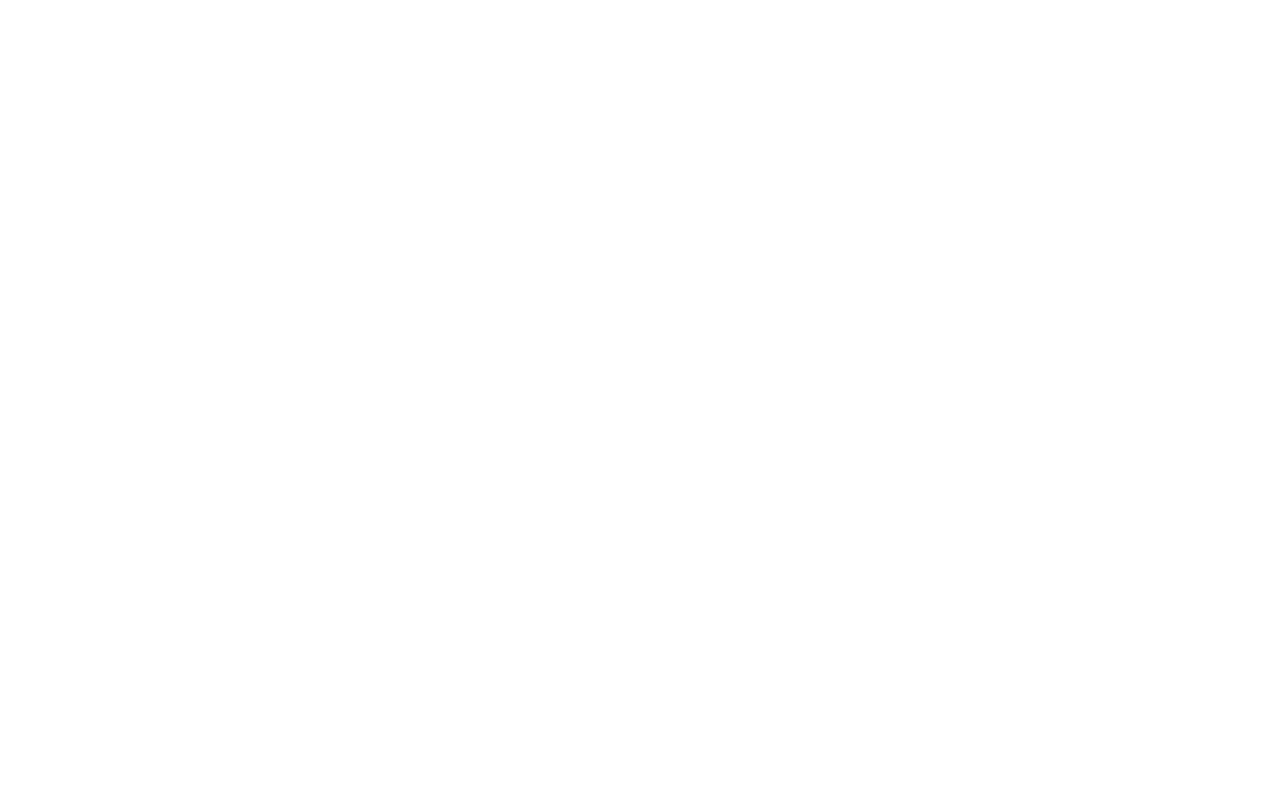
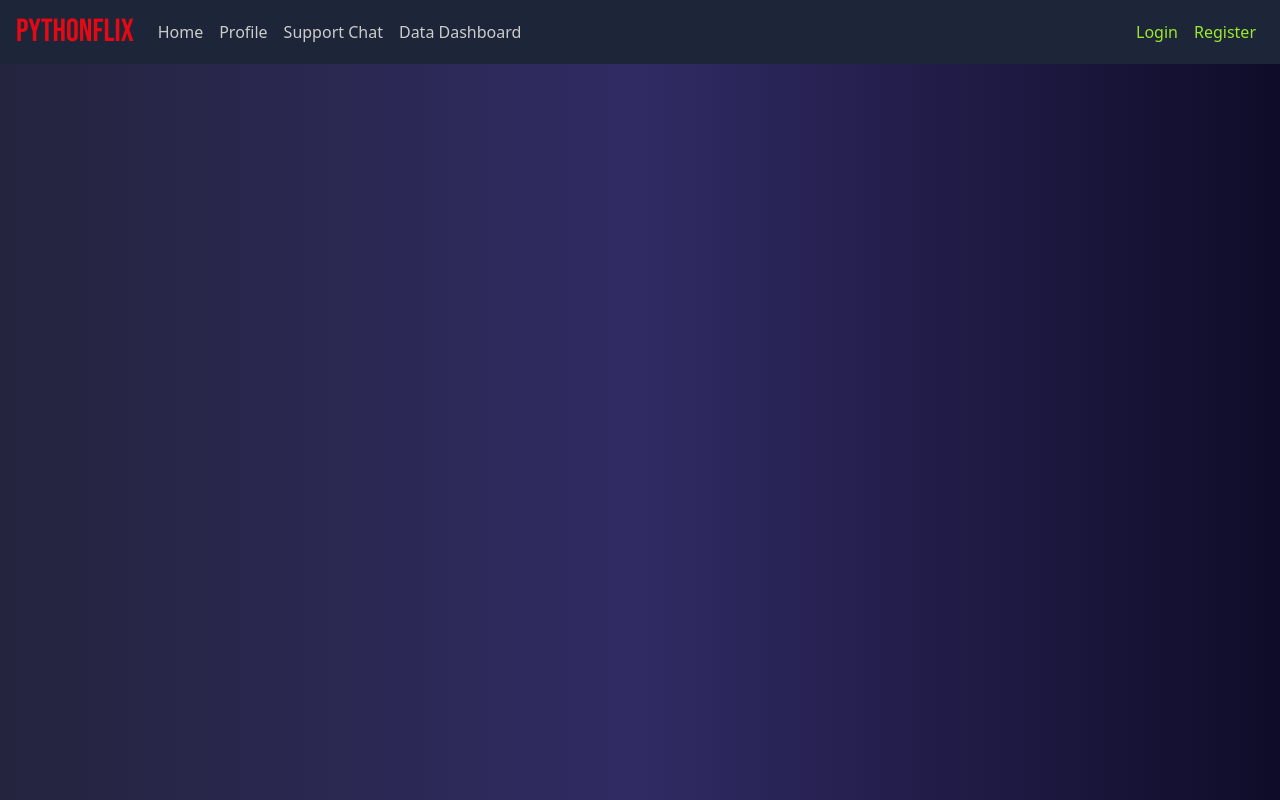
Before and after one commit to zenosaika/Ren, a Nuxt app in the folder Ren/: page /data_dashboard in a window 1280 px wide. Built offline with nearby package versions, Linux system fonts and the light colour scheme.

Commit message:
fix .nuxt/layouts/default.vue reset when restart server

```diff
--- /dev/null
+++ b/Ren/layouts/default.vue
@@ -0,0 +1,74 @@
+<template>
+  <div>
+    <div>
+      <nav class="navbar navbar-expand-lg navbar-custom px-3">
+        <a class="navbar-brand" href="/">PYTHONFLIX</a>
+        <div class="collapse navbar-collapse">
+          <ul class="navbar-nav me-auto">
+            <li class="nav-item">
+              <a class="nav-link" href="/">Home</a>
+            </li>
+            <li class="nav-item">
+              <a class="nav-link" href="#">Profile</a>
+            </li>
+            <li class="nav-item">
+              <a class="nav-link" href="#">Support Chat</a>
+            </li>
+            <li class="nav-item">
+              <a class="nav-link" href="/data_dashboard">Data Dashboard</a>
+            </li>
+          </ul>
+        </div>
+        <div class="collapse navbar-collapse">
+          <ul class="navbar-nav ms-auto">
+            <li class="nav-item">
+              <a class="nav-link" style="color: rgb(156, 232, 43)" href="#"
+                >Login</a
+              >
+            </li>
+            <li class="nav-item">
+              <a class="nav-link" style="color: rgb(156, 232, 43)" href="#"
+                >Register</a
+              >
+            </li>
+          </ul>
+        </div>
+      </nav>
+    </div>
+    <Nuxt />
+  </div>
+</template>
+
+<style>
+body {
+  background: #0f0c29; /* fallback for old browsers */
+  background: -webkit-linear-gradient(
+    to right,
+    #24243e,
+    #302b63,
+    #0f0c29
+  ); /* Chrome 10-25, Safari 5.1-6 */
+  background: linear-gradient(
+    to right,
+    #24243e,
+    #302b63,
+    #0f0c29
+  ); /* W3C, IE 10+/ Edge, Firefox 16+, Chrome 26+, Opera 12+, Safari 7+ */
+  color: #777;
+}
+
+.navbar-custom {
+  background-color: #1d2638;
+}
+
+.navbar-custom .navbar-brand {
+  font-family: 'Bebas Neue', cursive;
+  font-size: 2rem;
+  color: #e50914;
+  padding: 0px;
+}
+
+.navbar-custom .nav-link {
+  color: #ccc;
+}
+</style>
--- a/Ren/pages/data_dashboard.vue
+++ b/Ren/pages/data_dashboard.vue
@@ -1,5 +1,7 @@
 <template lang='html'>
-  <div></div>
+  <div>
+
+  </div>
 </template>
 
 <script>
```
